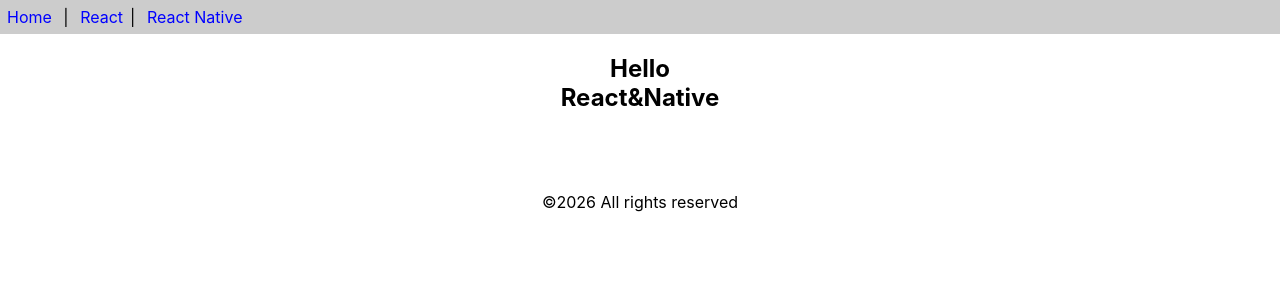
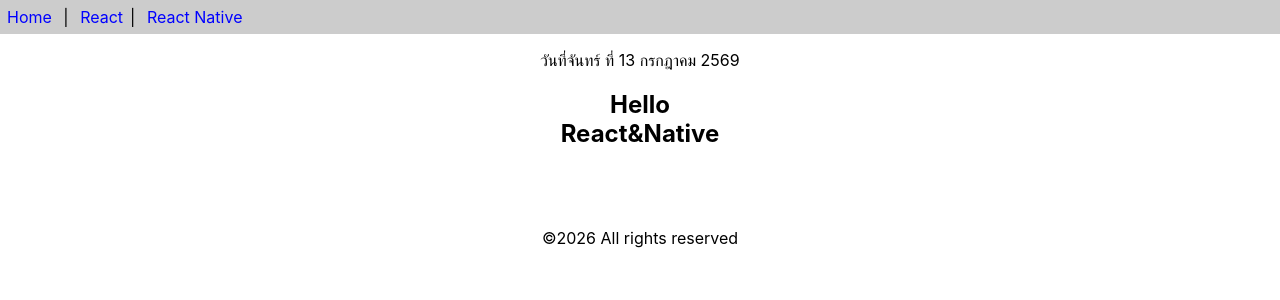
Before and after one commit to s6603051614011-creator/app1, a React (Create React App) app: page / in a window 1280 px wide. Shown: the top 300 px of the page. Built offline with nearby package versions, Linux system fonts and the light colour scheme.

Commit message:
class components

```diff
--- a/src/App.js
+++ b/src/App.js
@@ -1,10 +1,12 @@
 import React from 'react';
 import {Header, Content, Footer } from './func-components';
+import Calender from './class-components';
 function App() {
 
   return (
     <>
       <Header/>
+      <p><center><Calender/></center></p>
       <Content/>
       <Footer/>
     </>
--- /dev/null
+++ b/src/class-components.js
@@ -0,0 +1,19 @@
+import React,{Component} from 'react'
+
+export default class Calender extends Component{
+    getDate(){
+        const dayNames = ['อาทิตย์','จันทร์','อังคาร','พุธ','พฤหัสบดี','ศุกร์','เสาร์']
+        const monthNames = ['มกราคม','กุมภาพันธ์','มีนาคม','เมษายน',
+            'พฤษภาคม','มิถุนายน','กรกฎาคม','สิงหาคม','กันยายน','ตุลาคม',
+            'พฤศจิกายน','ธันวาคม']
+        const date = new Date()
+        const weekDay = dayNames[date.getDay()]
+        const day = date.getDate()
+        const month = monthNames[date.getMonth()]
+        const year = date.getFullYear() + 543
+        return `วันที่${weekDay} ที่ ${day} ${month} ${year}`
+    }
+    render(){
+        return <div>{this.getDate()}</div>
+    }
+}
```
